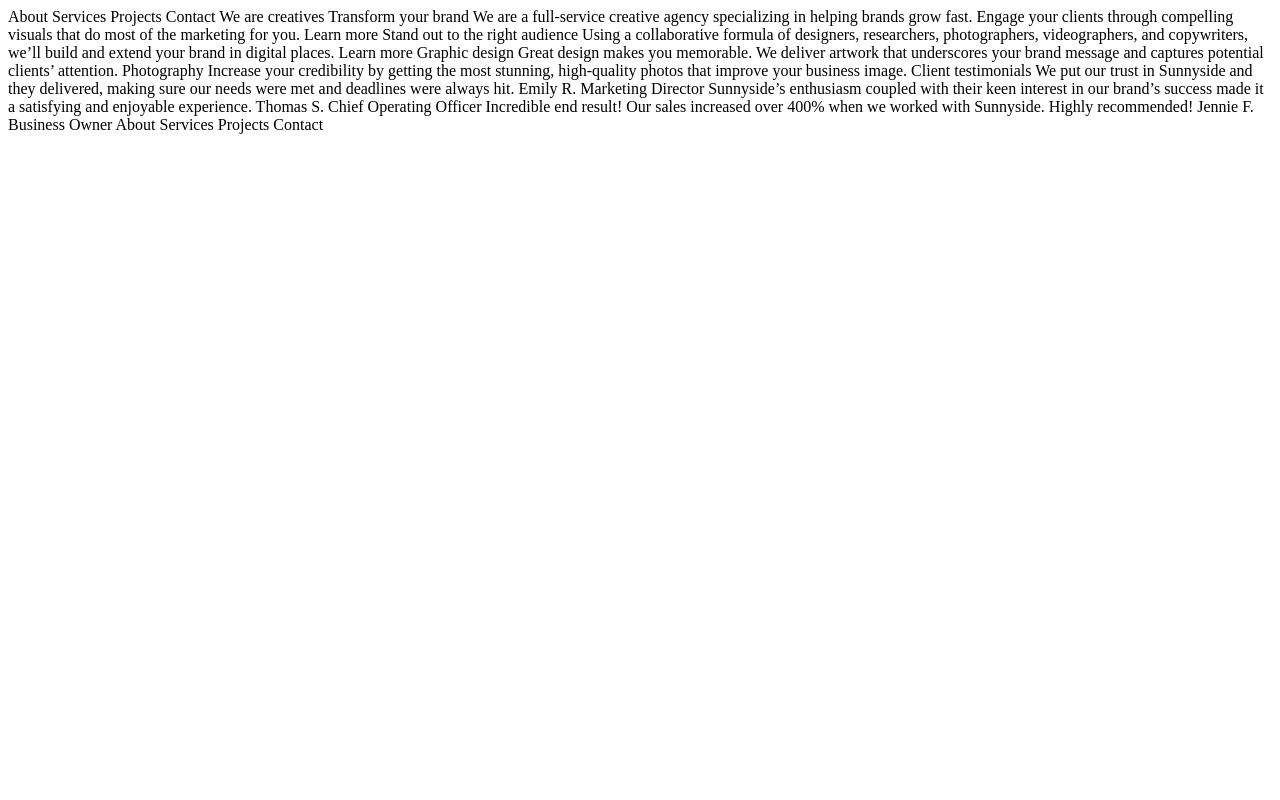
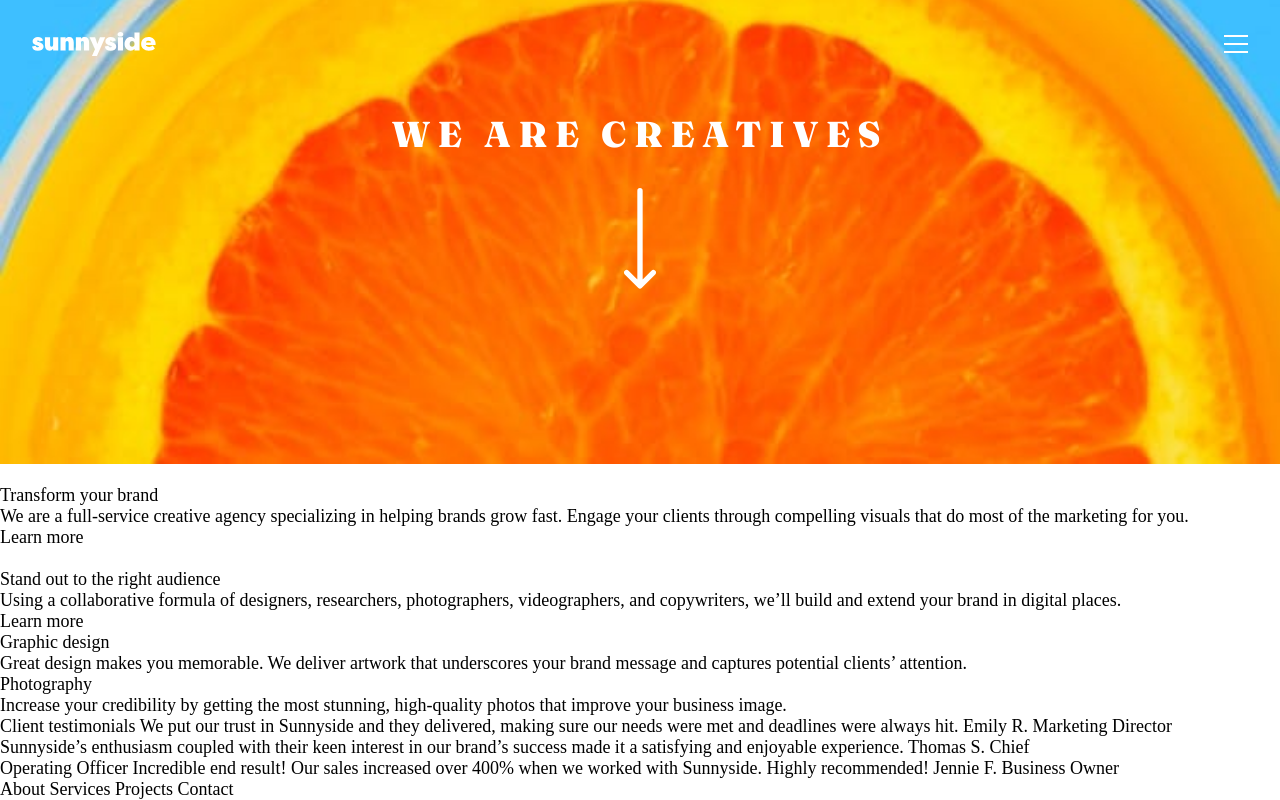
Before and after one commit to pedrobelmonte8/agency-landing-page, a plain HTML site: page index.html in a window 1280 px wide. Drawn offline with Linux system fonts and the light colour scheme.

Commit message:
Añadidas fuentes y estilos del header

```diff
--- /dev/null
+++ b/assets/css/fonts.css
@@ -0,0 +1,20 @@
+@font-face {
+    font-family: "Fraunces-700";
+    src: url(../fonts/Fraunces_72pt-Bold.ttf);
+    font-weight: 700;
+    font-display: swap;
+}
+
+@font-face {
+    font-family: "Fraunces-900";
+    src: url(../fonts/Fraunces_72pt-Black.ttf);
+    font-weight: 900;
+    font-display: swap;
+}
+
+@font-face {
+    font-family: "Barlow";
+    src: url(../fonts/Barlow-SemiBold.ttf);
+    font-weight: 600;
+    font-display: swap;
+}
--- a/assets/css/styles.css
+++ b/assets/css/styles.css
@@ -0,0 +1,44 @@
+@import url(./colors.css);
+@import url(./fonts.css);
+
+body{
+    margin: 0;
+    font-size: 18px;
+}
+nav{
+    display: none;
+}
+header{
+    background-image: url(../images/mobile/image-header.jpg);
+    background-size: cover;
+    background-position: bottom;
+    min-height: 400px;
+    padding: 2rem;
+    font-family: "Fraunces-900";
+    font-weight: 900;
+}
+
+header .top-header{
+    display: flex;
+    justify-content: space-between;
+    align-items: center;
+    margin-bottom: 2rem;
+}
+
+header .bottom-header{
+    display: flex;
+    flex-direction: column;
+    align-items: center;
+    justify-content: center;
+    text-align: center;
+}
+
+header .bottom-header h1{
+   color: var(--white);
+   letter-spacing: 0.5rem;
+   text-transform: uppercase;
+   margin-bottom: 2rem;
+}
+header .bottom-header img{
+    max-width: 2rem;
+}
--- a/index.html
+++ b/index.html
@@ -1,56 +1,89 @@
-<!DOCTYPE html>
+<!doctype html>
 <html lang="en">
-<head>
-  <meta charset="UTF-8">
-  <meta name="viewport" content="width=device-width, initial-scale=1.0"> <!-- displays site properly based on user's device -->
-  <link rel="stylesheet" href="./assets/css/styles.css">
-  <title>Sunnyside agency landing page</title>
-</head>
-<body>
-  About
-  Services
-  Projects
-  Contact
+  <head>
+    <meta charset="UTF-8" />
+    <meta name="viewport" content="width=device-width, initial-scale=1.0" />
+    <!-- displays site properly based on user's device -->
+    <link rel="stylesheet" href="./assets/css/styles.css" />
+    <title>Sunnyside agency landing page</title>
+  </head>
+  <body>
+    <header>
+      <nav>About Services Projects Contact</nav>
+      <div class="top-header">
+        <img src="./assets/images/logo.svg" alt="" />
+        <img src="./assets/images/icon-hamburger.svg" alt="" />
+      </div>
+      <div class="bottom-header">
+        <h1>We are creatives</h1>
+        <img src="./assets/images/icon-arrow-down.svg" alt="" />
+      </div>
+    </header>
 
-  We are creatives
+    <div class="feature-1 feature__img">
+      <img src="" alt="" srcset="" />
+    </div>
+    <div class="feature-1 feature__text">
+      <div class="tittle__feature">Transform your brand</div>
 
-  Transform your brand
+      <div class="text__feature">
+        We are a full-service creative agency specializing in helping brands
+        grow fast. Engage your clients through compelling visuals that do most
+        of the marketing for you.
+      </div>
 
-  We are a full-service creative agency specializing in helping brands grow fast.
-  Engage your clients through compelling visuals that do most of the marketing for you.
+      <div class="more-info__feature">Learn more</div>
+    </div>
+    <div class="feature-2 feature__img">
+      <img src="" alt="" srcset="" />
+    </div>
 
-  Learn more
+    <div class="feature-2 feature__text">
+      <div class="tittle__feature">Stand out to the right audience</div>
 
-  Stand out to the right audience
+      <div class="text__feature">
+        Using a collaborative formula of designers, researchers, photographers,
+        videographers, and copywriters, we’ll build and extend your brand in
+        digital places.
+      </div>
 
-  Using a collaborative formula of designers, researchers, photographers, videographers, and copywriters, we’ll build and extend your brand in digital places.
+      <div class="more-info__feature">Learn more</div>
+    </div>
 
-  Learn more
+    <div class="feature-3">
+      <div class="tittle__feature">Graphic design</div>
+      <div class="text__feature">
+        Great design makes you memorable. We deliver artwork that underscores
+        your brand message and captures potential clients’ attention.
+      </div>
+    </div>
 
-  Graphic design
-  Great design makes you memorable. We deliver artwork that underscores your brand message and captures potential clients’ attention.
+    <div class="feature-4">
+      <div class="tittle__feature">Photography</div>
+      <div class="text__feature">
+        Increase your credibility by getting the most stunning, high-quality
+        photos that improve your business image.
+      </div>
+    </div>
 
-  Photography
-  Increase your credibility by getting the most stunning, high-quality photos that improve your business image.
+    <div class="highlight">
+      <div class="highlight-item">
+        Client testimonials We put our trust in Sunnyside and they delivered,
+        making sure our needs were met and deadlines were always hit. Emily R.
+        Marketing Director
+      </div>
 
-  Client testimonials
+      <div class="highlight-item">
+        Sunnyside’s enthusiasm coupled with their keen interest in our brand’s
+        success made it a satisfying and enjoyable experience. Thomas S. Chief
+      </div>
+      <div class="highlight-item">
+        Operating Officer Incredible end result! Our sales increased over 400%
+        when we worked with Sunnyside. Highly recommended! Jennie F. Business
+        Owner
+      </div>
+    </div>
 
-  We put our trust in Sunnyside and they delivered, making sure our needs were met and deadlines were always hit.
-  Emily R.
-  Marketing Director
-
-  Sunnyside’s enthusiasm coupled with their keen interest in our brand’s success made it a satisfying and enjoyable experience.
-  Thomas S.
-  Chief Operating Officer
-
-  Incredible end result! Our sales increased over 400% when we worked with Sunnyside. Highly recommended!
-  Jennie F.
-  Business Owner
-
-  About
-  Services
-  Projects
-  Contact
-
-</body>
+    <footer>About Services Projects Contact</footer>
+  </body>
 </html>
```
Also changed, not shown: assets/fonts/Barlow-SemiBold.ttf (added), assets/fonts/Fraunces_72pt-Black.ttf (added), assets/fonts/Fraunces_72pt-Bold.ttf (added).
